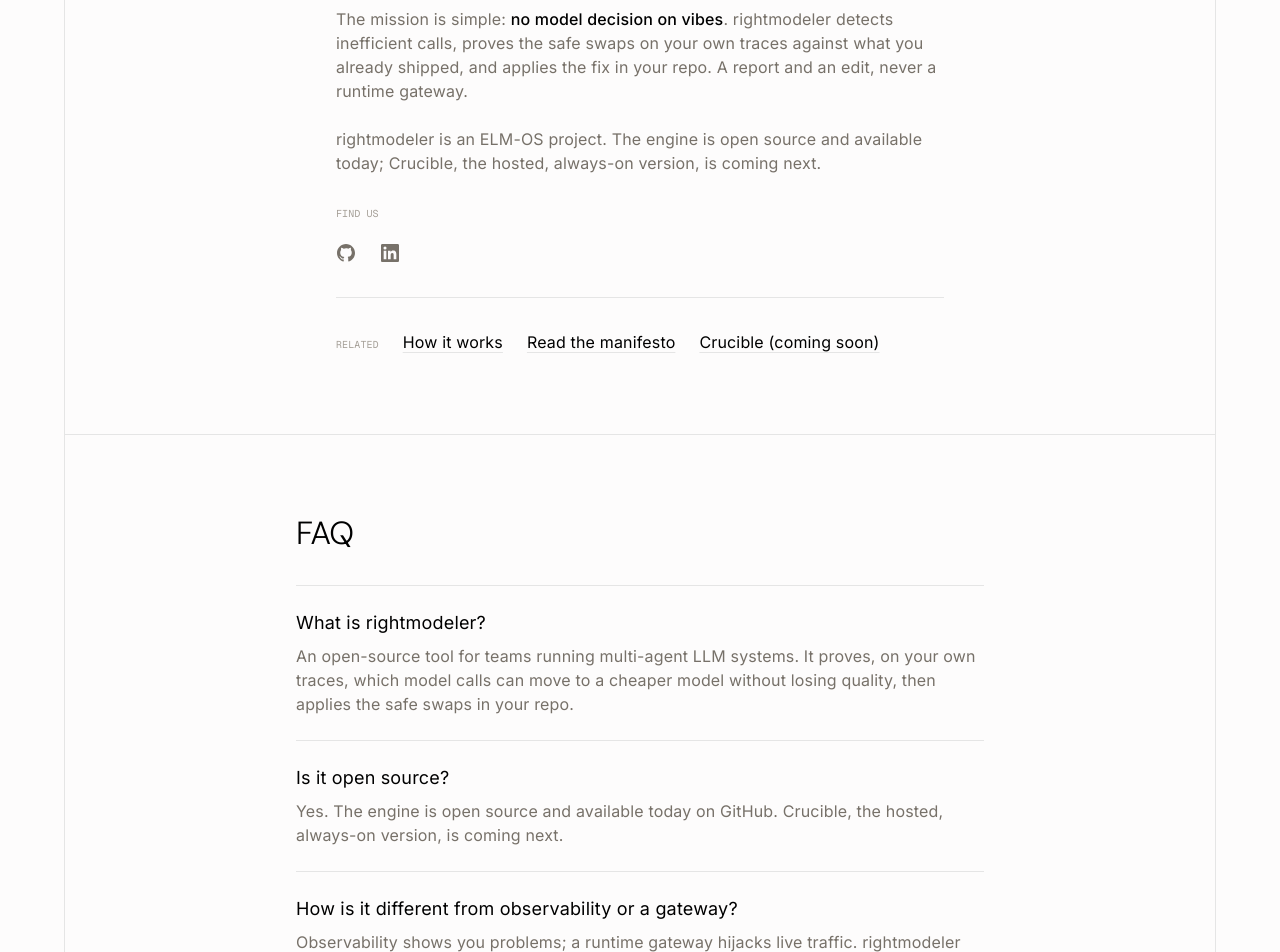
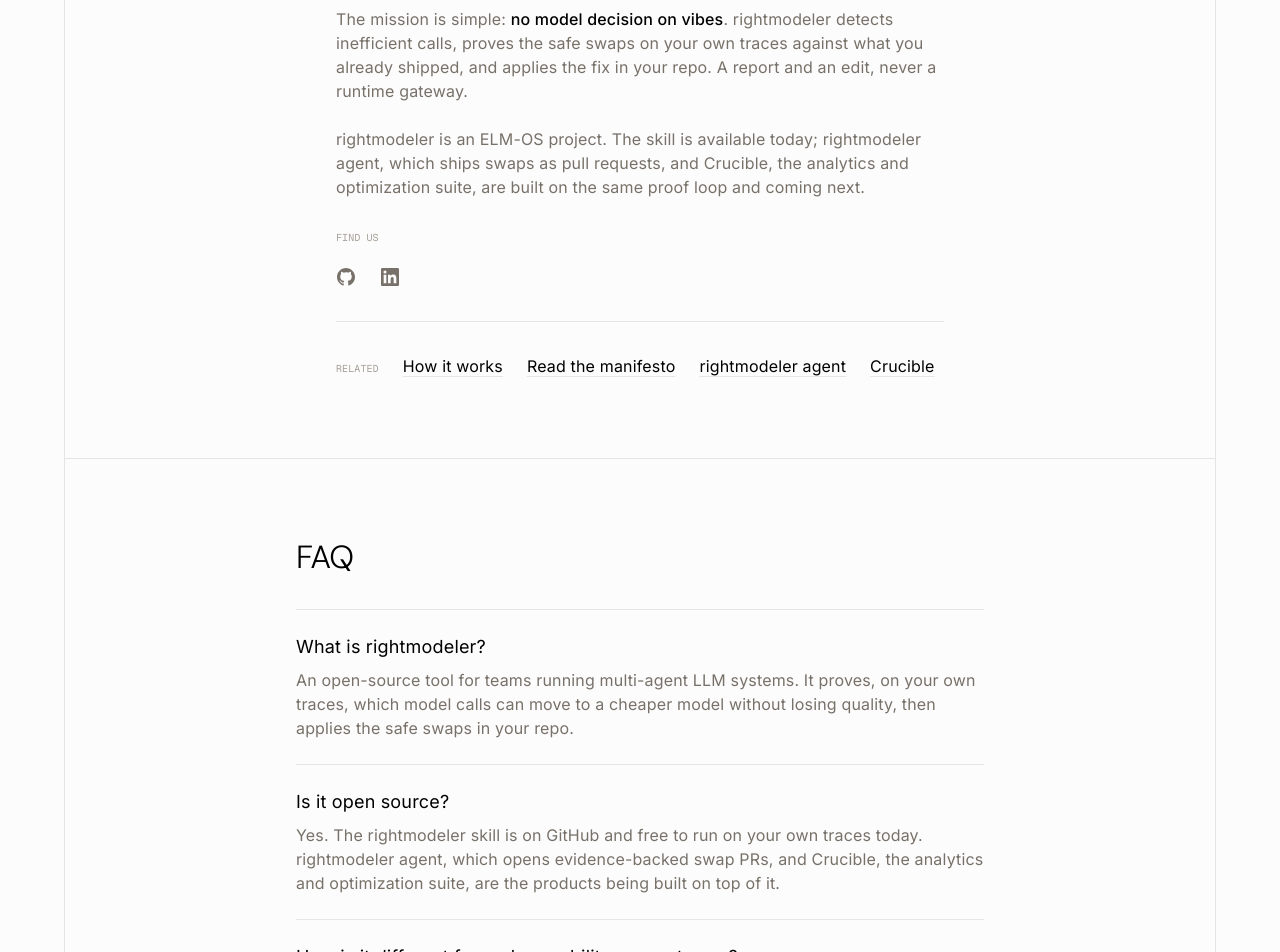
Before and after one commit to elm-os/rightmodeler, a Next.js app in the folder apps/web/: page /about in a window 1280 px wide. Shown: the part 600-1552 px from the top of the page. Built offline with nearby package versions, Linux system fonts and the light colour scheme.

Commit message:
chore(web): align about page and humans.txt with platform framing

```diff
--- a/apps/web/src/app/about/page.tsx
+++ b/apps/web/src/app/about/page.tsx
@@ -28,7 +28,7 @@
   url: SITE_URL,
   logo: `${SITE_URL}/icon.png`,
   description:
-    "rightmodeler proves which models you can safely downgrade. It detects inefficient model calls, proves safe swaps on your own traces, and applies the fix in your repo.",
+    "rightmodeler keeps AI agents on the right model: it proves safe swaps on your real traces, ships model upgrades as evidence-backed pull requests, and watches every layer with Crucible.",
   sameAs: [LINKEDIN_URL, REPO_URL, GITHUB_ORG_URL],
 };
 
@@ -39,7 +39,7 @@
   },
   {
     q: "Is it open source?",
-    a: "Yes. The engine is open source and available today on GitHub. Crucible, the hosted, always-on version, is coming next.",
+    a: "Yes. The rightmodeler skill is on GitHub and free to run on your own traces today. rightmodeler agent, which opens evidence-backed swap PRs, and Crucible, the analytics and optimization suite, are the products being built on top of it.",
   },
   {
     q: "How is it different from observability or a gateway?",
@@ -78,9 +78,10 @@
             fix in your repo. A report and an edit, never a runtime gateway.
           </p>
           <p className="text-body text-driftwood">
-            rightmodeler is an ELM-OS project. The engine is open source and
-            available today; Crucible, the hosted, always-on version, is coming
-            next.
+            rightmodeler is an ELM-OS project. The skill is available today;
+            rightmodeler agent, which ships swaps as pull requests, and
+            Crucible, the analytics and optimization suite, are built on the
+            same proof loop and coming next.
           </p>
 
           <div className="pt-2">
@@ -93,7 +94,8 @@
               links={[
                 { href: "/how-it-works", label: "How it works" },
                 { href: "/manifesto", label: "Read the manifesto" },
-                { href: "/crucible", label: "Crucible (coming soon)" },
+                { href: "/agent", label: "rightmodeler agent" },
+                { href: "/crucible", label: "Crucible" },
               ]}
             />
           </div>
```
Also changed, not shown: apps/web/public/humans.txt.
